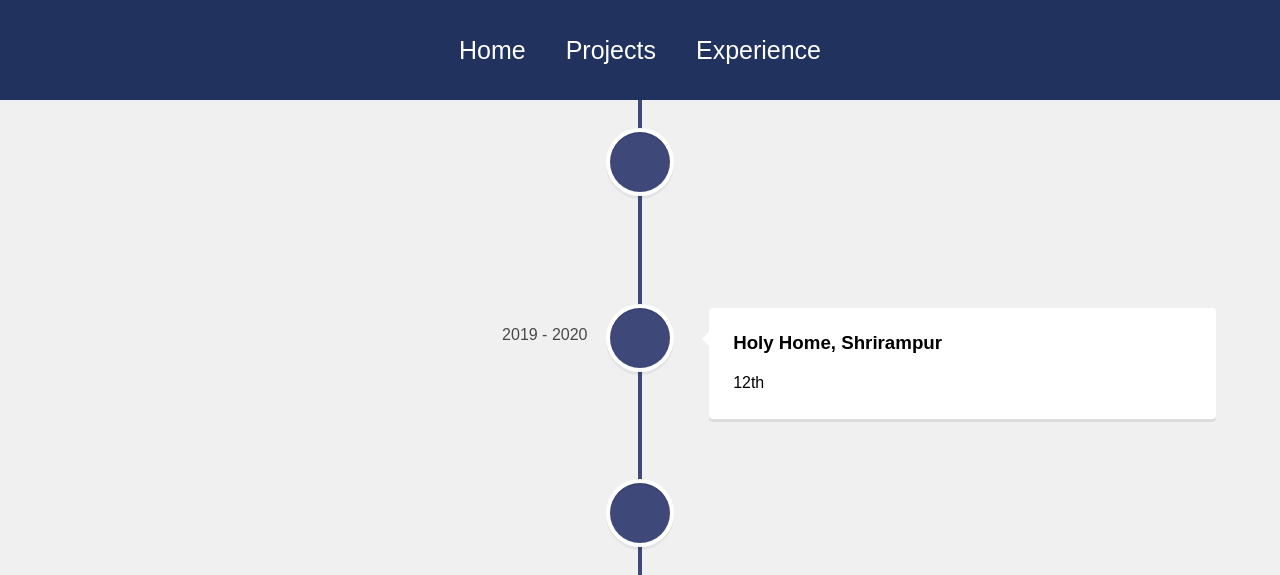
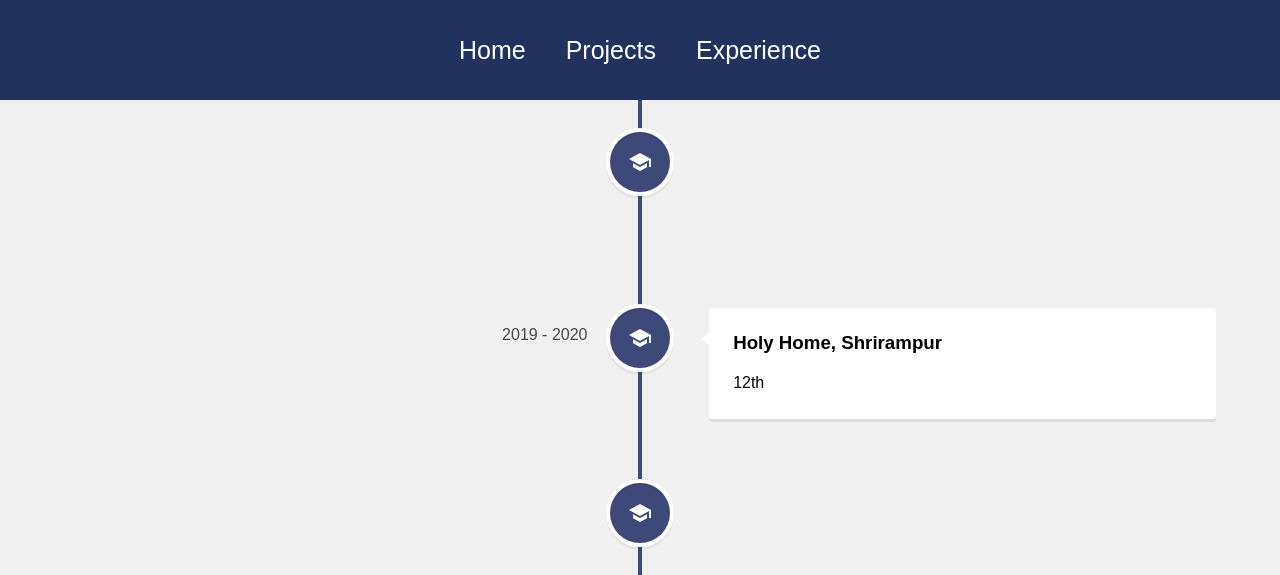
Before and after one commit to Nitin1692/Personal-Portfolio, a React (Create React App) app: page /experience in a window 1280 px wide. Shown: the top 575 px of the page. Built offline with nearby package versions, Linux system fonts and the light colour scheme.

Commit message:
Worked on experience.css, experience.js and packages added

```diff
--- a/package.json
+++ b/package.json
@@ -4,6 +4,11 @@
   "private": true,
   "dependencies": {
     "@ant-design/icons": "^4.8.0",
+    "@emotion/react": "^11.10.5",
+    "@emotion/styled": "^11.10.5",
+    "@mui/icons-material": "^5.11.0",
+    "@mui/material": "^5.11.1",
+    "@mui/styled-engine-sc": "^5.11.0",
     "@testing-library/jest-dom": "^5.16.5",
     "@testing-library/react": "^13.4.0",
     "@testing-library/user-event": "^13.5.0",
--- a/src/pages/Experience.js
+++ b/src/pages/Experience.js
@@ -4,6 +4,8 @@ import {
     VerticalTimeline,
     VerticalTimelineElement,
 } from "react-vertical-timeline-component";
+import SchoolIcon from '@mui/icons-material/School';
+import '../styles/experience.css'
 
 
 function Experience() {
@@ -14,7 +16,7 @@ function Experience() {
           className="vertical-timeline-element--education"
           date="2017 - 2018"
           iconStyle={{ background: "#3e497a", color: "#fff" }}
-
+          icon={<SchoolIcon />}
         >
           <h3 className="vertical-timeline-element-title">
             Stepping Stone School, Rishra
@@ -25,7 +27,7 @@ function Experience() {
           className="vertical-timeline-element--education"
           date="2019 - 2020"
           iconStyle={{ background: "#3e497a", color: "#fff" }}
-
+          icon={<SchoolIcon />}
         >
           <h3 className="vertical-timeline-element-title">
             Holy Home, Shrirampur
@@ -36,7 +38,7 @@ function Experience() {
           className="vertical-timeline-element--education"
           date="2020 - Present"
           iconStyle={{ background: "#3e497a", color: "#fff" }}
-
+          icon={<SchoolIcon />}
         >
           <h3 className="vertical-timeline-element-title">
             University of Engineering & Management, Kolkata
--- /dev/null
+++ b/src/styles/experience.css
@@ -0,0 +1 @@
+@import url('https://fonts.googleapis.com/icon?family=Material+Icons');
```
Also changed, not shown: 1 other file (tests, documents, lock files or other folders).
